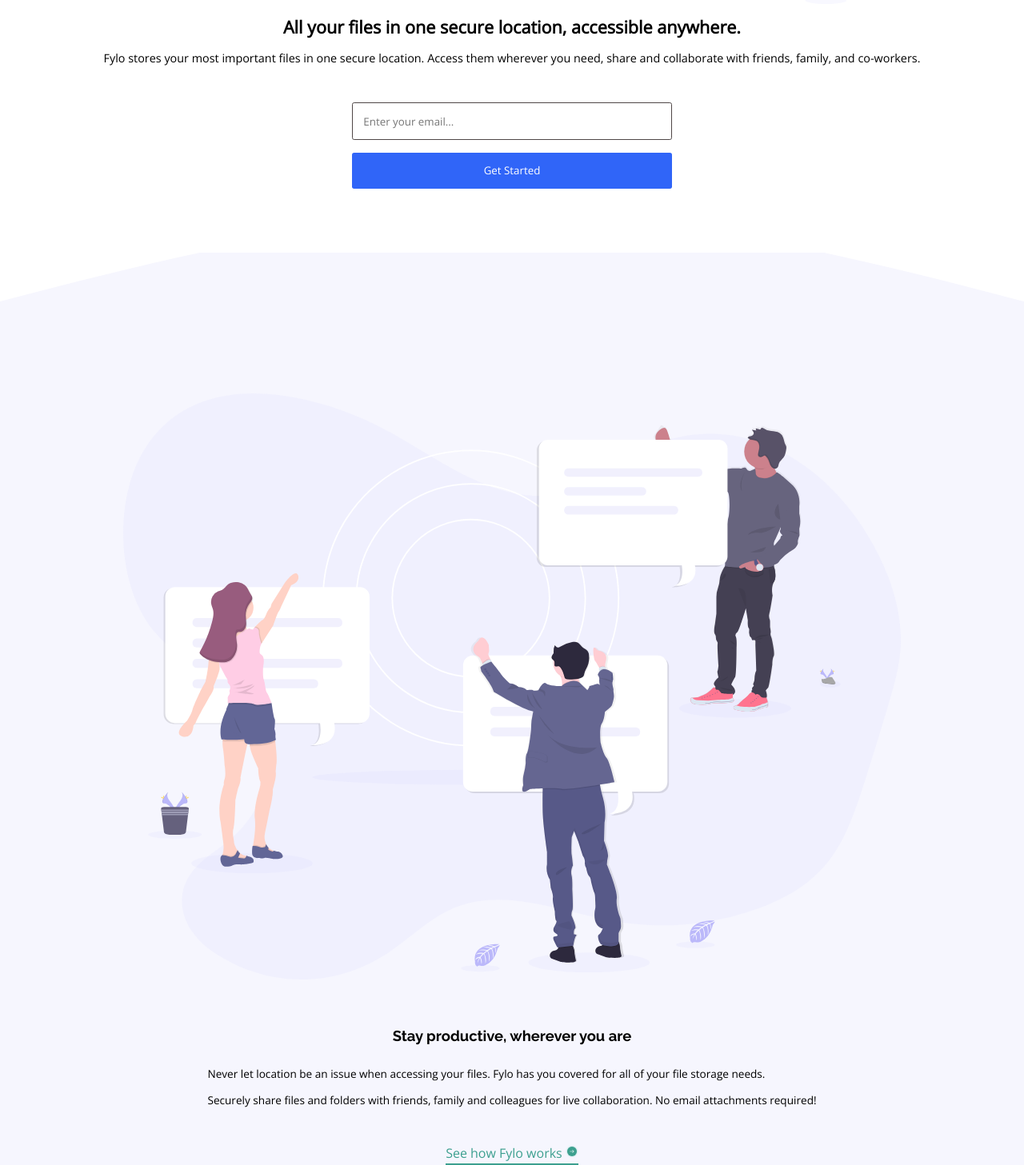
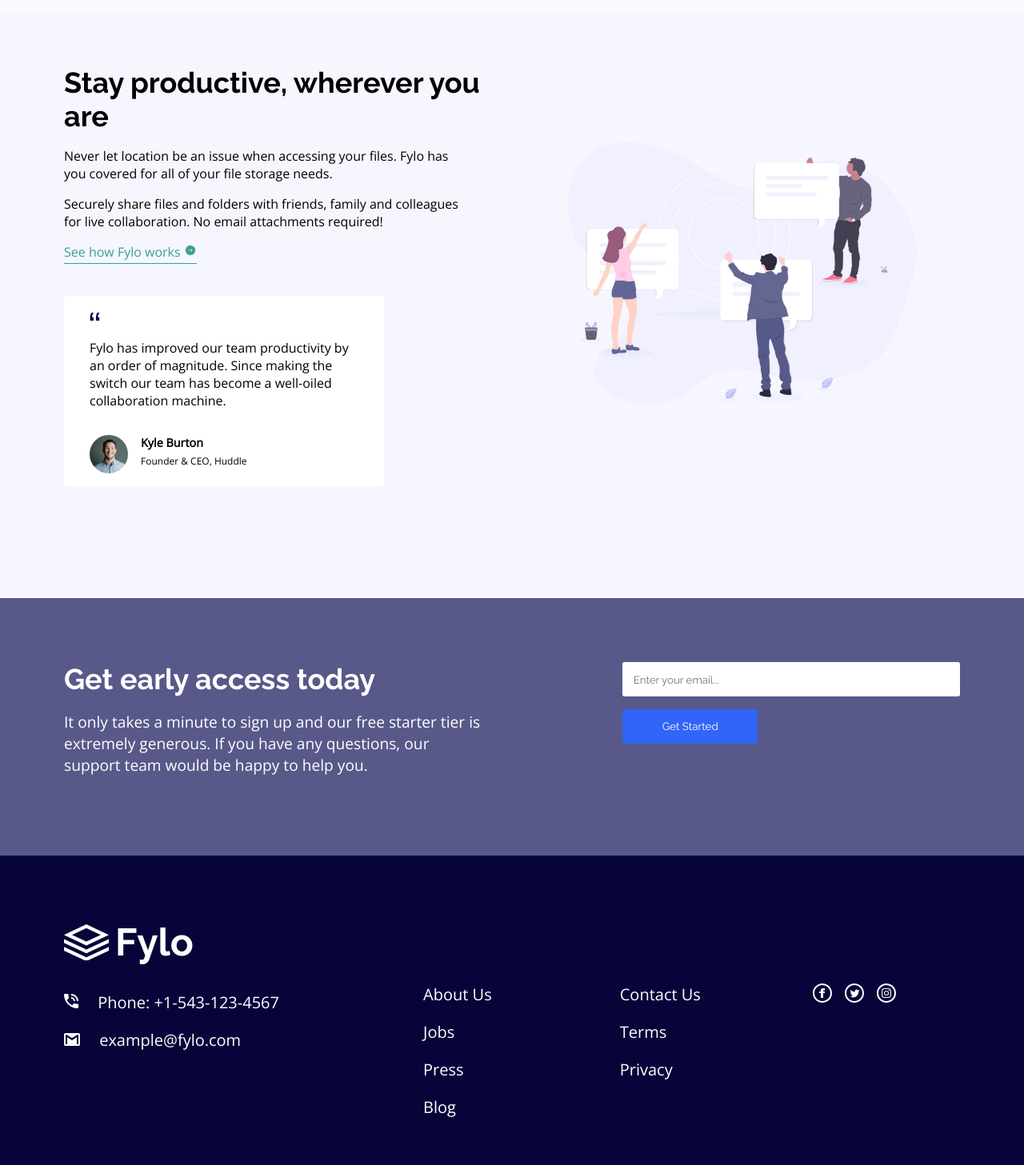
Before and after one commit to solvedbiscuit71/fylo-landing-page-with-two-column-layout, a plain HTML site: page index.html in a window 1280 px wide. Shown: the part 888-2345 px from the top of the page at 80% size. Drawn offline with nearby package versions, Linux system fonts and the light colour scheme.

Commit message:
Completed desktop design

```diff
--- a/index.html
+++ b/index.html
@@ -55,10 +55,10 @@
           family and colleagues for live collaboration. No
           email attachments required!
         </p>
-      </div>
 
-      <div class="Productive__content-link">
-        <a href="#">See how Fylo works <img src="images/icon-arrow.svg" alt="right pointing arrow"> </a>
+        <div class="Productive__content-link">
+          <a href="#">See how Fylo works <img src="images/icon-arrow.svg" alt="right pointing arrow"> </a>
+        </div>
       </div>
 
       <div class="Testimony">
@@ -124,7 +124,9 @@
         <li class="Navbar__list-element">Press</li>
         <li class="Navbar__list-element">Blog</li>
       </ul>
+    </nav>
 
+    <nav class="Navbar">
       <ul class="Navbar__list">
         <li class="Navbar__list-element">Contact Us</li>
         <li class="Navbar__list-element">Terms</li>
--- a/src/sass/main.scss
+++ b/src/sass/main.scss
@@ -66,7 +66,8 @@ body {
   gap: 1em;
   width: 100%;
 
-  font-size: "Raleway";
+  font-family: "Raleway";
+  font-weight: bold;
   &__email {
     padding: 1em;
     width:  min(100%,30em);
@@ -131,6 +132,9 @@ header {
   &__content-title {
     text-align: center;
     font-size: 1.35rem;
+
+    font-family: "Raleway";
+    font-weight: bold;
   }
 
   &__content-para {
@@ -370,7 +374,7 @@ footer {
 
     li {
       display: block;
-      margin-block: 1em;
+      margin-bottom: 1em;
 
       font-size: 1rem;
       width: fit-content;
@@ -459,3 +463,193 @@ footer {
     }
   }
 }
+
+
+/* desktop design */
+
+@media only screen and (min-width: 1200px) {
+  $padding-inline: 5em;
+
+  .Navbar {
+    li {
+      margin-left: 1em;
+      font-size: 1rem;
+    }
+
+    li:hover {
+      cursor: pointer;
+    }
+  }
+
+  header {
+    padding-inline: 5em;
+
+    .header__logo {
+      width: 8em;
+    }
+  }
+
+  .Hero {
+    padding-inline: 5em;
+
+    grid-template-columns: 1fr 1.25fr;
+    grid-template-rows: repeat(2,1fr);
+
+    grid-template-areas:
+      "content image"
+      "form image";
+
+      &__img {
+        grid-area: image;
+      }
+
+      &__content {
+        grid-area: content;
+        padding-inline: 0;
+
+        &-title {
+          font-size: 2.25rem;
+          text-align: left;
+
+          line-height: 1.25em;
+        }
+
+        &-para {
+          font-size: 1.125rem;
+          text-align: left;
+        }
+      }
+
+      .Form {
+        grid-area: form;
+        flex-flow: row;
+
+        &__email {
+          flex: 66%;
+        }
+
+        &__btn {
+          flex: 33%;
+        }
+      }
+  }
+
+  .Productive::before {
+    background: white no-repeat url("../../images/bg-curve-desktop.svg") bottom left;
+  }
+
+  .Productive {
+    padding-inline: 5em;
+    padding-bottom: 8em;
+
+    grid-template-columns: repeat(2,1fr);
+    grid-template-rows: repeat(2,1fr);
+    grid-template-areas:
+      "content image"
+      "testimony image";
+
+    &__img {
+      grid-area: image;
+    }
+
+    &__content {
+      grid-area: content;
+      padding-inline: 0;
+
+      &-title {
+        font-size: 2.25rem;
+        text-align: left;
+
+        margin-block: .5em;
+      }
+
+      &-para {
+        padding-inline: 0 3em;
+
+        font-size: 1rem;
+        text-align: left
+      }
+
+      &-link {
+        text-align: left;
+      }
+    }
+
+    .Testimony {
+      grid-area: testimony;
+      justify-self: left;
+
+      &__content {
+        font-size: 1rem;
+        margin-bottom: 2em;
+      }
+    }
+  }
+
+  .Early-access {
+    padding-inline: 5em;
+    padding-block: 5em;
+    flex-flow: row;
+
+    &__content {
+      padding-inline: 0;
+
+      &-title {
+        font-size: 2.25rem;
+        text-align: left;
+      }
+
+      &-para {
+        padding-inline: 0 3em;
+
+        font-size: 1.2rem;
+        text-align: left;
+      }
+    }
+
+    .Form {
+      padding-left: 6em;
+      flex-flow: column;
+      align-items: flex-start;
+
+      &__email {
+        width: 100%;
+      }
+
+      &__btn {
+        width: 40%;
+      }
+    }
+  }
+
+  footer {
+    padding-inline: 5em 10em;
+    padding-block: 10em 2em;
+
+    flex-flow: row;
+    justify-content: space-between;
+    align-items: flex-start;
+
+    .Logo {
+      left: 5em;
+      top: 5em;
+    }
+
+    .Footer__contact {
+      p {
+        font-size: 1.25rem;
+      }
+    }
+
+    .Navbar {
+      li {
+        font-size: 1.25rem;
+      }
+    }
+
+    .Footer__media {
+      gap: 1em;
+    }
+
+  }
+}
```
Also changed, not shown: public/css/main.css, 1 other file.
